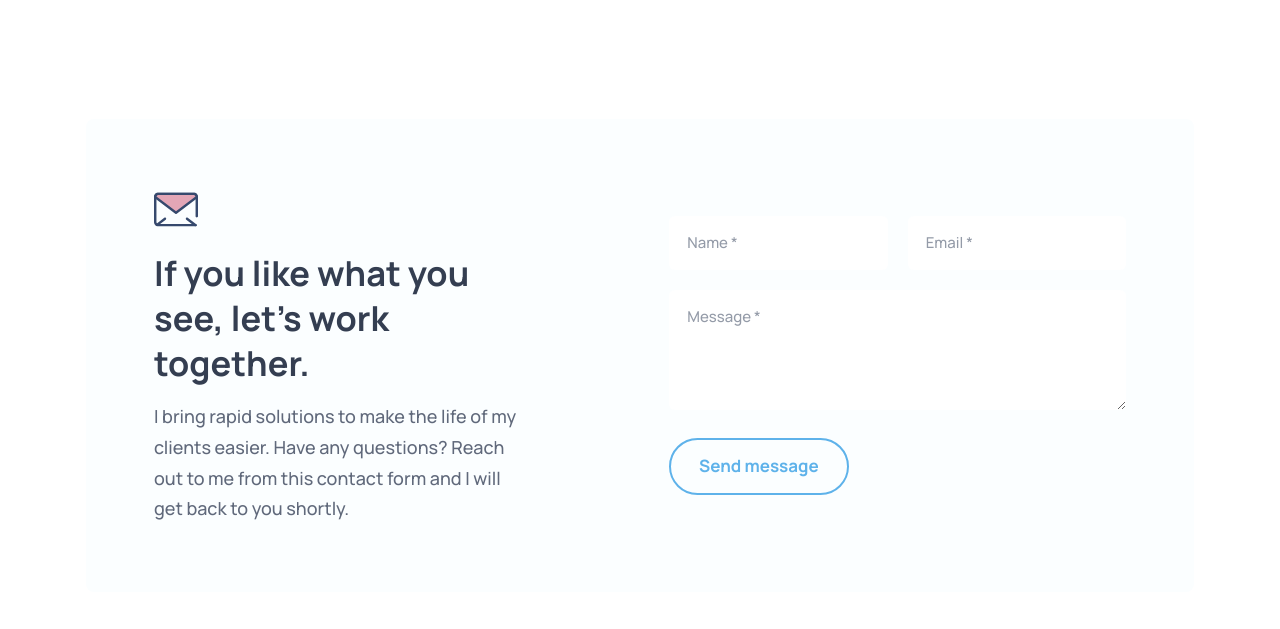
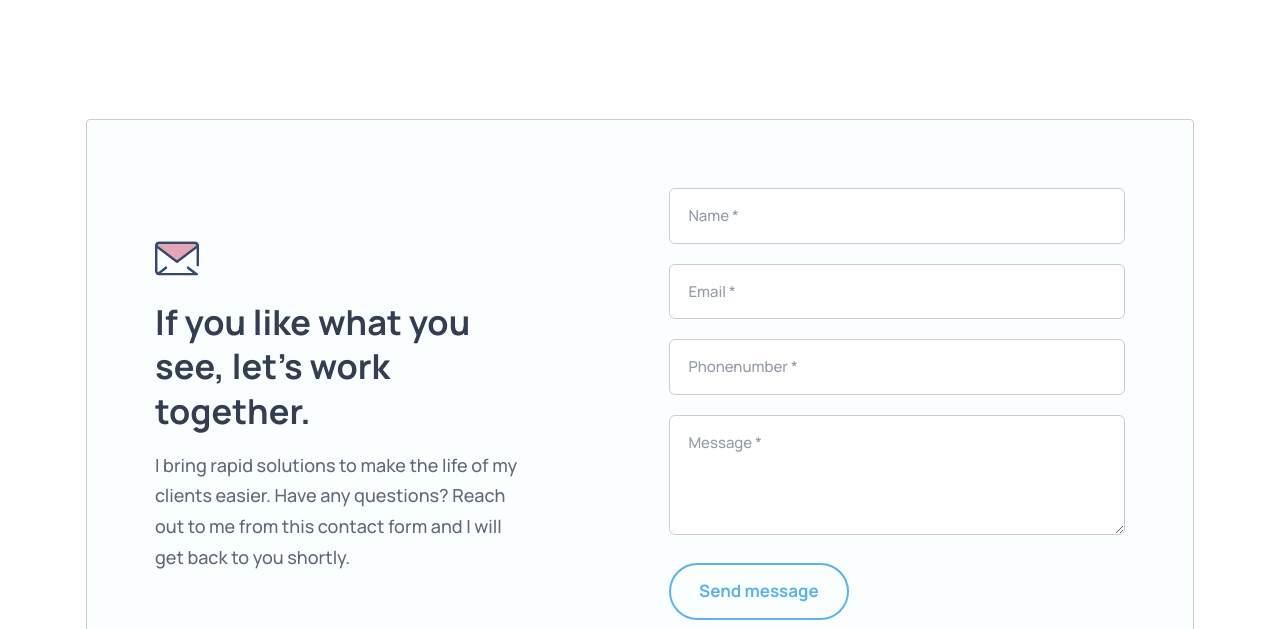
Before and after one commit to Kishoorkannan/Kishoorkannan.github.io, a plain HTML site: page index.html in a window 1280 px wide. Shown: the part 4266-4895 px from the top of the page. Drawn offline with nearby package versions, Linux system fonts and the light colour scheme.

Commit message:
form submit

```diff
--- a/assets/css/style.css
+++ b/assets/css/style.css
@@ -520,6 +520,7 @@ body.nav-active { overflow: hidden; }
   border-radius: var(--radius-8);
   display: grid;
   gap: 40px;
+  border: 1px solid #ccc;
 }
 
 .contact .section-title { margin-block-start: 20px; }
@@ -532,6 +533,7 @@ body.nav-active { overflow: hidden; }
   border-radius: var(--radius-6);
   outline: none;
   margin-block-end: 20px;
+  border: 1px solid #ccc;
 }
 
 .input-field::placeholder { color: var(--manatee); }
@@ -541,6 +543,7 @@ textarea.input-field {
   height: 120px;
   max-height: 240px;
   resize: vertical;
+  border: 1px solid #ccc;
 }
 
 
@@ -597,6 +600,7 @@ textarea.input-field {
 
   .contact-card { padding: 68px; }
 
+
 }
 
 
@@ -652,6 +656,7 @@ textarea.input-field {
     display: flex;
     align-items: center;
     gap: 20px;
+
   }
 
 
@@ -822,6 +827,9 @@ textarea.input-field {
     grid-template-columns: 0.8fr 1fr;
     align-items: center;
     gap: 90px;
+    border: 1px solid #ccc; /* Gray border */
+  border-radius: 4px; /* Rounded borders */
+
   }
 
 }
--- a/index.html
+++ b/index.html
@@ -504,18 +504,22 @@
 
             </div>
 
-            <form action="" class="contact-form" data-reveal="right">
+            <form action="https://api.web3forms.com/submit" class="contact-form" data-reveal="right" method="POST">
 
+              <div class="fields">
+                <input type="hidden" name="access_key" value="116c6f8c-b713-44ec-a0ea-f0cefa45f4df"
                           <div class="input-wrapper">
                             <input type="text" name="name" placeholder="Name *" required class="input-field">
 
                             <input type="email" name="email_address" placeholder="Email *" required class="input-field">
+
+                            <input type="phonenumber" name="phonenumber" placeholder="Phonenumber *" required class="input-field">
                           </div>
 
                           <textarea name="message" placeholder="Message *" required class="input-field"></textarea>
 
                           <button type="submit" class="btn btn-secondary">Send message</button>
-
+              </div>
             </form>
 
           </div>
```
Lines whose indentation alone changed are shown as unchanged.
